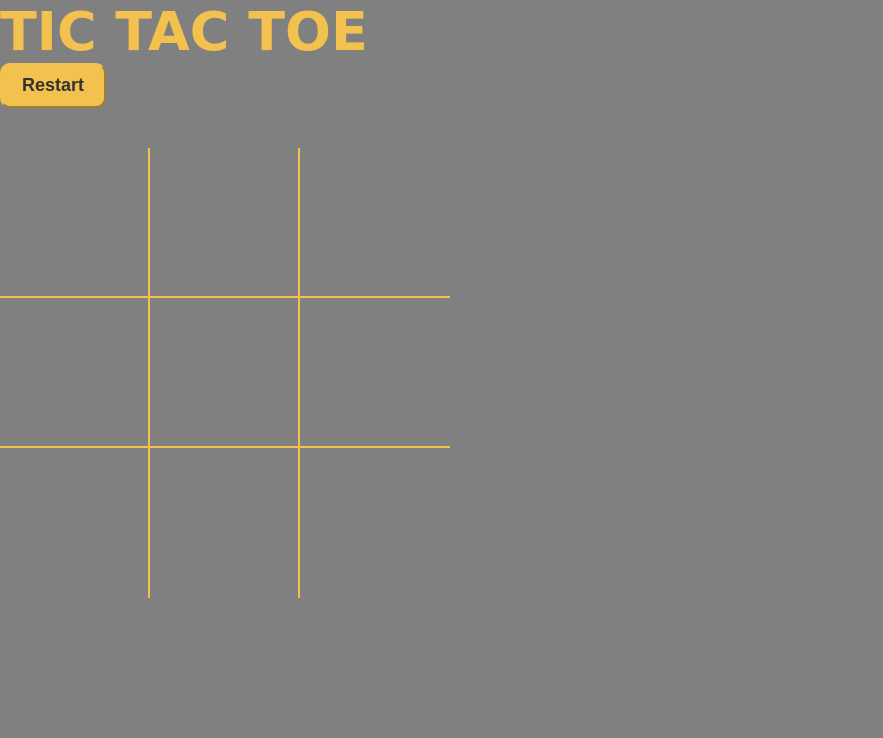
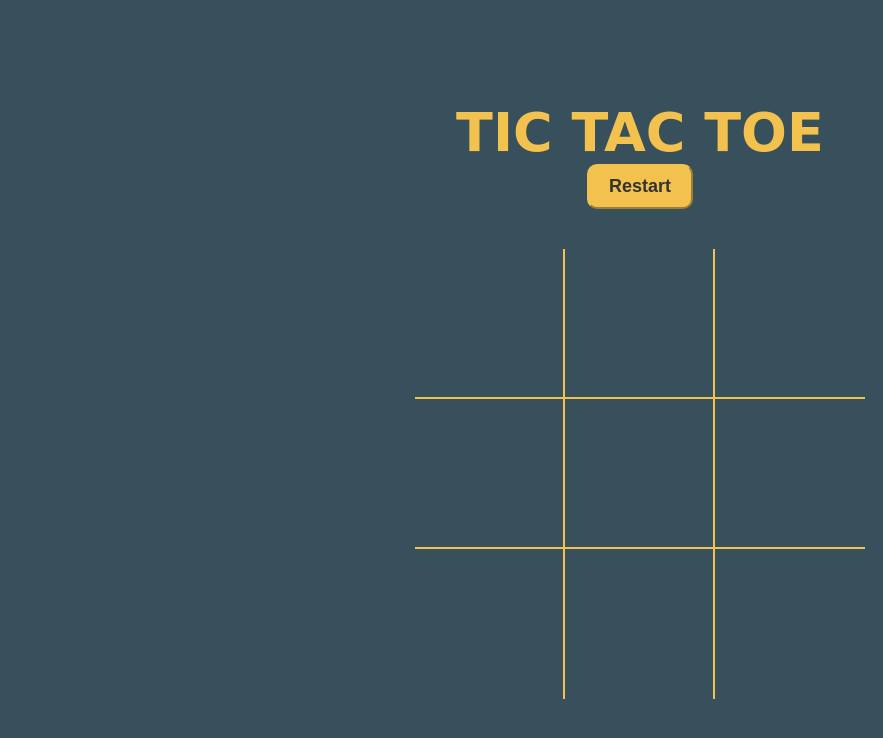
Before and after one commit to victoriagopin/Tic-Tac-Toe, a plain HTML site: page index.html in a window 1280 px wide. Shown: the whole page, without its empty margins (0-883 px from the left). Drawn offline with Linux system fonts and the light colour scheme; a web font is replaced by a local one.

Commit message:
Fixed mistaken class name

```diff
--- a/index.html
+++ b/index.html
@@ -14,7 +14,7 @@
 </head>
 
 <body>
-    <div class="conatainer">
+    <div class="container">
         <h1 id="playerText">Tic Tac Toe</h1>
         <button id="restartBtn">Restart</button>
 
```
